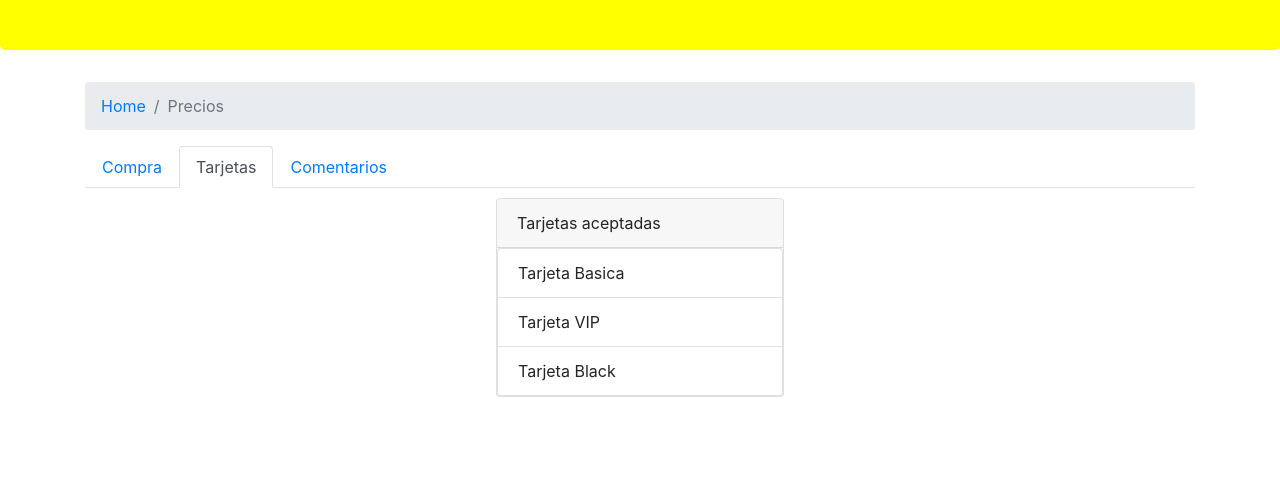
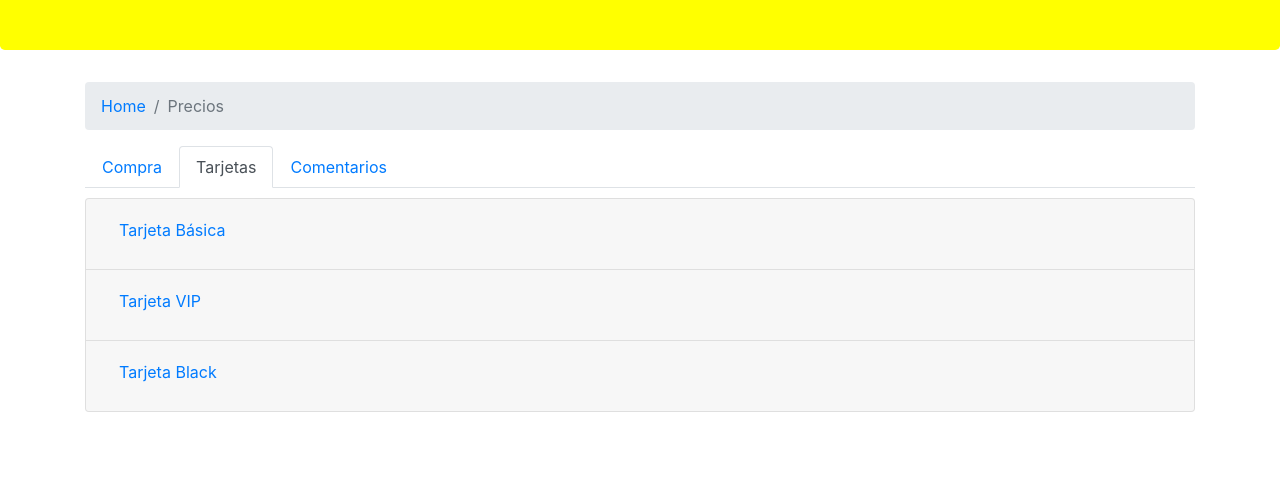
Before and after one commit to cristopherpds/guia-hoteles, a website: page precios.html in a window 1280 px wide. Both pictures are taken after a click on the tab "Tarjetas". Shown: the part 184-668 px from the top of the page. Drawn offline with nearby package versions, Linux system fonts and the light colour scheme; a web font is replaced by a local one.

Commit message:
was added accordions on tarjeta page

```diff
--- a/precios.html
+++ b/precios.html
@@ -142,27 +142,58 @@
         </div>
       </div>
       <div class="tab-pane fade" id="tarjetas" role="tabpanel" aria-labelledby="tarjetas-tab">
-        <div class="d-flex justify-content-center">
-
-          <div class="card" style="width: 18rem;">
-            <div class="card-header">
-              Tarjetas aceptadas
+        <div class="accordion" id="accordionTarjetas">
+          <div class="card">
+            <div class="card-header" id="headingOne">
+              <h5 class="mb-8">
+                <button class="btn btn-link" type="button" data-toggle="collapse" data-target="#collapseBasica"
+                  aria-expanded="true" aria-controls="collapseBasica">
+                  Tarjeta Básica
+                </button>
+              </h5>
             </div>
-            <ul class="list-group list-group-flex">
-              <li class="list-group-item">Tarjeta Basica</li>
-              <li class="list-group-item">Tarjeta VIP</li>
-              <li class="list-group-item">Tarjeta Black</li>
-            </ul>
+            <div id="collapseBasica" class="collapse" aria-labelledby="headingOne" data-parent="#accordionTarjetas">
+              <div class="card-body">
+                Podes reservar en 3 cuotas sin interés.
+              </div>
+            </div>
+          </div>
+          <div class="card">
+            <div class="card-header" id="headingTne">
+              <h5 class="mb-8">
+                <button class="btn btn-link collapsed" type="button" data-toggle="collapse" data-target="#collapseVIP"
+                  aria-expanded="false" aria-controls="collapseVIP">
+                  Tarjeta VIP
+                </button>
+              </h5>
+            </div>
+            <div id="collapseVIP" class="collapse" aria-labelledby="headingTwo" data-parent="#accordionTarjetas">
+              <div class="card-body">
+                Lorem ipsum dolor sit, amet consectetur adipisicing elit. Facere vitae, cum reiciendis, eius unde itaque similique eum aspernatur, est nam illo nostrum quaerat odit culpa?.
+              </div>
+            </div>
+          </div>
+          <div class="card">
+            <div class="card-header" id="headingThree">
+              <h5 class="mb-8">
+                <button class="btn btn-link collapsed" type="button" data-toggle="collapse" data-target="#collapseBlack"
+                  aria-expanded="false" aria-controls="collapseBlack">
+                  Tarjeta Black
+                </button>
+              </h5>
+            </div>
+            <div id="collapseBlack" class="collapse" aria-labelledby="headingThree" data-parent="#accordionTarjetas">
+              <div class="card-body">
+                Lorem ipsum dolor sit amet consectetur adipisicing elit. Quae quo obcaecati vitae necessitatibus corrupti sed totam ducimus, magnam animi amet!.
+              </div>
+            </div>
           </div>
         </div>
+
       </div>
       <div class="tab-pane fade" id="comentarios" role="tabpanel" aria-labelledby="comentarios-tab">Cometarios</div>
     </div>
   </div>
-
-
-
-
   <footer>
     <div class="row">
       <div class="col-sm-4 d-flex flex-column  ">
```
Also changed, not shown: index.html (+23 -5 lines).
